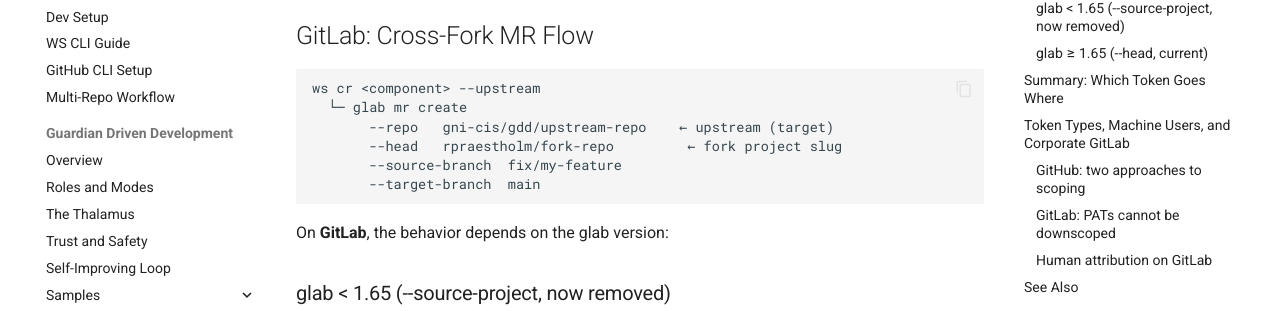
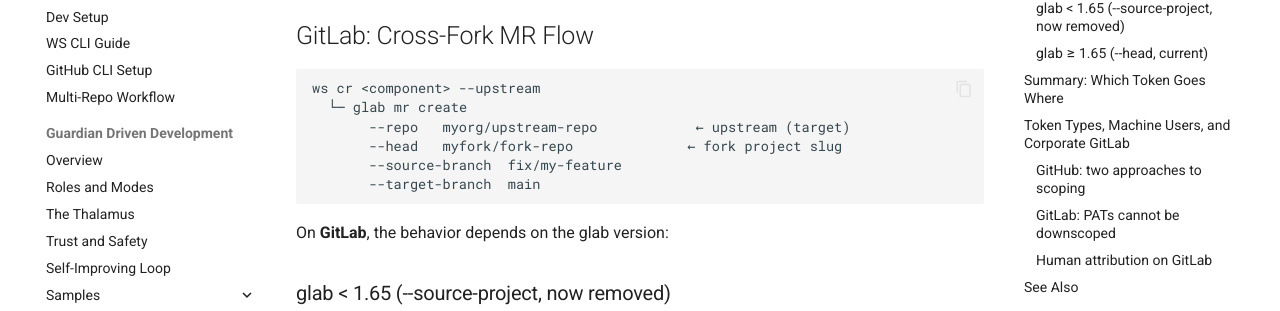
Before and after one commit to SiliconSaga/yggdrasil, an MkDocs documentation site: the page built from docs/cr-internals.md, in a window 1280 px wide and 900 px high, scrolled down 1255 px. Shown: the part 181-492 px from the top of the window. Built offline with MkDocs 1.6.1 and Material for MkDocs 9.7.7, drawn with Linux system fonts in a browser that asks for light colours; comment, search, counter and statistics services are not loaded; some of the changed text lies outside the part shown.

Commit message:
docs: replace nvidia-specific references with generic examples
Replace nvidia/gni-cis/rpraestholm references in ecosystem.yaml comments,
ecosystem.local.yaml.example, and cr-internals.md with generic placeholders
(myorg, myfork, youruser). The nvidia overlay in overlays/ is a local
reference copy and not tracked by yggdrasil.

Co-Authored-By: Claude Opus 4.6 <noreply@anthropic.com>

````diff
--- a/docs/cr-internals.md
+++ b/docs/cr-internals.md
@@ -54,8 +54,8 @@ happens to map onto GitHub fine-grained tokens naturally.
 ```text
 ws cr <component> --upstream
   └─ glab mr create
-       --repo   gni-cis/gdd/upstream-repo    ← upstream (target)
-       --head   rpraestholm/fork-repo         ← fork project slug
+       --repo   myorg/upstream-repo            ← upstream (target)
+       --head   myfork/fork-repo              ← fork project slug
        --source-branch  fix/my-feature
        --target-branch  main
 ```
@@ -143,7 +143,7 @@ group where you have Owner access.
 
 The GitLab-native solution is **Group Access Tokens** and **Project Access Tokens**,
 which are created with an explicit role independent of any user. This is what
-yggdrasil uses (`GITLAB_GDD_GROUP_REPORTER_TOKEN`, `GITLAB_RPRAESTHOLM_WRITE_TOKEN`).
+yggdrasil uses (e.g. `GITLAB_UPSTREAM_REPORTER_TOKEN`, `GITLAB_FORK_WRITE_TOKEN`).
 
 **Machine users on corporate GitLab** are often not an option either — user
 accounts may be managed by IT/SSO, so you can't create a dedicated bot account
@@ -157,11 +157,11 @@ The result: on GitLab, CRs submitted by the agent appear as opened by a bot user
 Since the GitLab UI shows the bot as the MR author, yggdrasil uses two layers of
 attribution to tie the CR back to the human who initiated it:
 
-1. **Fork namespace path** — the MR source is `rpraestholm/yggdrasil`, making the
+1. **Fork namespace path** — the MR source is `youruser/project`, making the
    human's name visible in the MR header even if the opener is a bot.
 
 2. **`@HUMAN_ACCOUNT` in the MR body** — the CR template substitutes the
-   `identity.human_account` value (e.g. `@rpraestholm`) into the body at creation
+   `identity.human_account` value (e.g. `@youruser`) into the body at creation
    time, so the human is explicitly named in the description.
 
 This is an accepted trade-off for now. It provides adequate attribution for
--- a/ecosystem.yaml
+++ b/ecosystem.yaml
@@ -19,7 +19,7 @@ defaults:
   gddHome: https://siliconsaga.github.io/yggdrasil/gdd/
 
   # Default upstream remote name for `ws cr --upstream` when a repo has multiple
-  # non-fork remotes. Set in your overlay (e.g. "nvidia", "siliconsaga") and override
+  # non-fork remotes. Set in your overlay (e.g. "myorg", "siliconsaga") and override
   # in ecosystem.local.yaml to temporarily redirect to a different remote.
   # upstreamRemote: ""
 
````
Also changed, not shown: 1 other file.
